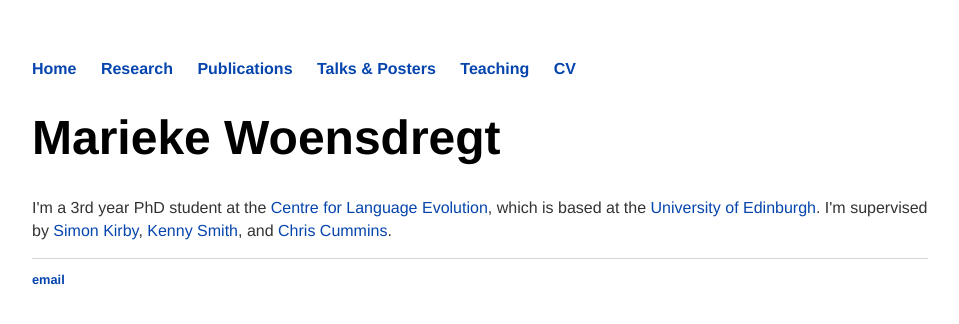
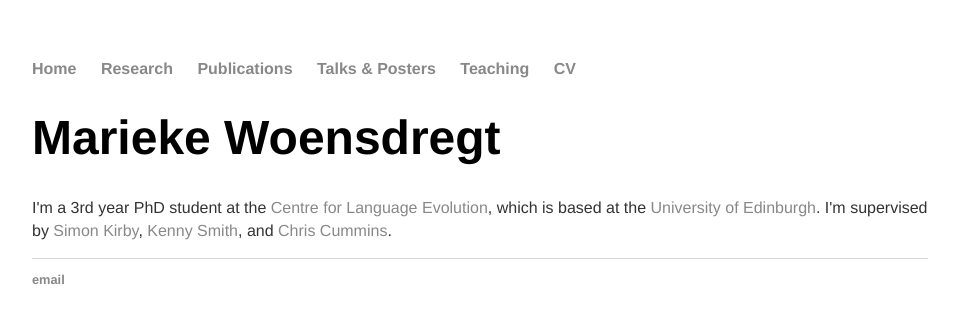
Before and after one commit to marieke-woensdregt/marieke-woensdregt.github.io, a Jekyll site: the page built from index.html, in a window 1280 px wide. Shown: the top 324 px of the page, without its empty margins (160-1119 px from the left). Built offline with Jekyll 4.4.1, drawn with Linux system fonts in a browser that asks for light colours.

Commit message:
Update main.css

```diff
--- a/css/main.css
+++ b/css/main.css
@@ -14,7 +14,7 @@ nav ul li, footer ul li {
 }
 a {
     text-decoration: none;
-    color: #0645AD;
+    color: #888;
 }
 a:hover {
     text-decoration: underline;
```
